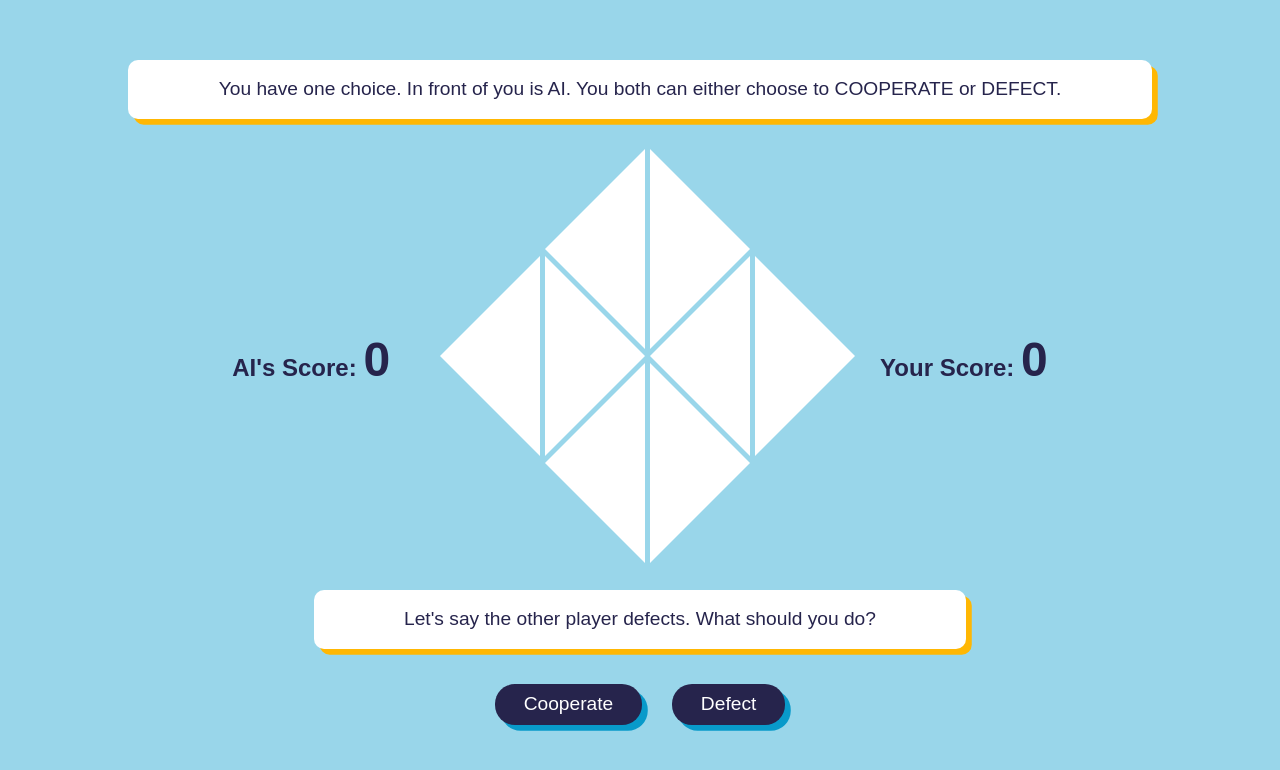
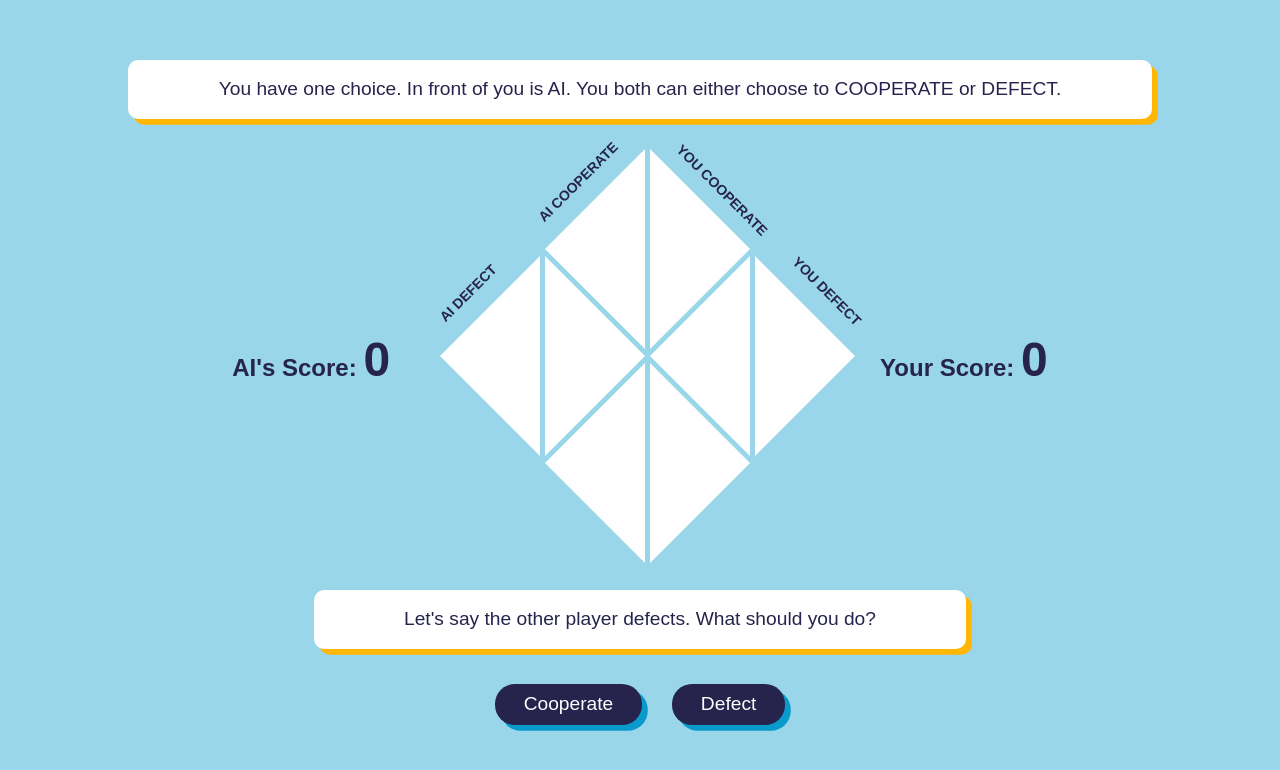
Before and after one commit to Santa-Clara-Imaginarium-Lab/human-ai, a React (Vite) app in the folder client/: page /game-tutorial in a window 1280 px wide. Shown: the top 770 px of the page. Built offline with nearby package versions, Linux system fonts and the light colour scheme; a web font is replaced by a local one.

Commit message:
tiles description

```diff
--- a/client/src/components/gametutorial/GameTutorial.css
+++ b/client/src/components/gametutorial/GameTutorial.css
@@ -239,3 +239,47 @@
     font-size: 26px;
     pointer-events: none; /* Prevent interaction with numbers */
   }
+
+  .ai-defect-desc {
+    position: absolute;
+    left: -100px;
+    bottom: 20px;
+    color: var(--accent-three);
+    font-size: 14px;
+    white-space: nowrap;
+    transform: rotate(225deg);
+    font-weight: bold;
+}
+
+.ai-cooperate-desc {
+  position: absolute;
+  left: -120px;
+  bottom: 25px;
+  color: var(--accent-three);
+  font-size: 14px;
+  white-space: nowrap;
+  transform: rotate(225deg);
+  font-weight: bold;
+}
+
+.user-defect-desc {
+  position: absolute;
+  left: -110px;
+  top: 20px;
+  color: var(--accent-three);
+  font-size: 14px;
+  white-space: nowrap;
+  transform: rotate(315deg);
+  font-weight: bold;
+}
+
+.user-cooperate-desc {
+position: absolute;
+left: -120px;
+top: 20px;
+color: var(--accent-three);
+font-size: 14px;
+white-space: nowrap;
+transform: rotate(315deg);
+font-weight: bold;
+}
--- a/client/src/components/gametutorial/GameTutorial.jsx
+++ b/client/src/components/gametutorial/GameTutorial.jsx
@@ -102,11 +102,13 @@ function GameTutorial() {
           </div>
           <div className="tutorial-column-1">
           <div className={`tutorial-triangle-left t1 ${highlightedTriangles.t1.highlight}`}>
+            <span className="ai-defect-desc">AI DEFECT</span>
               {highlightedTriangles.t1.number && <span className="triangle-number-left-bottom">{highlightedTriangles.t1.number}</span>}
             </div>
           </div>
           <div className="tutorial-column-2">
           <div className={`tutorial-triangle-left t2 ${highlightedTriangles.t2.highlight}`}>
+            <span className="ai-cooperate-desc">AI COOPERATE</span>
               {highlightedTriangles.t2.number && <span className="triangle-number-left-up">{highlightedTriangles.t2.number}</span>}
             </div>
             <div className={`tutorial-triangle-right t3 ${highlightedTriangles.t3.highlight}`}>
@@ -119,6 +121,7 @@ function GameTutorial() {
           </div>
           <div className="tutorial-column-3">
           <div className={`tutorial-triangle-right t5 ${highlightedTriangles.t5.highlight}`}>
+          <span className="user-cooperate-desc">YOU COOPERATE</span>
               {highlightedTriangles.t5.number && <span className="triangle-number-right-up">{highlightedTriangles.t5.number}</span>}
             </div>
             <div className={`tutorial-triangle-left t6 ${highlightedTriangles.t6.highlight}`}>
@@ -131,6 +134,7 @@ function GameTutorial() {
           </div>
           <div className="tutorial-column-4">
           <div className={`tutorial-triangle-right t8 ${highlightedTriangles.t8.highlight}`}>
+          <span className="user-defect-desc">YOU DEFECT</span>
               {highlightedTriangles.t8.number != null && (<span className="triangle-number-right-up">{highlightedTriangles.t8.number}</span>)}
             </div>
           </div>
```
